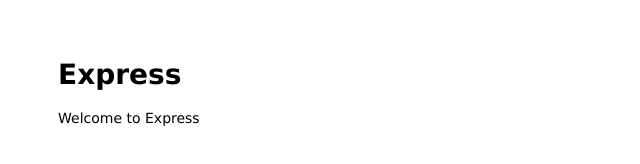
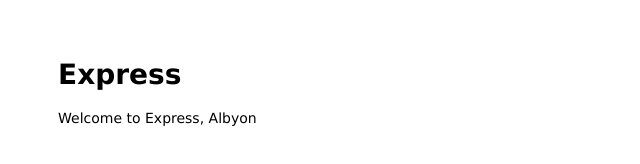
Before and after one commit to AlbyonHokwin/mymoviz-backend, a website: page public/index.html in a window 1280 px wide. Shown: the full height of the page, 0-640 px from the left. Drawn offline with Linux system fonts and the light colour scheme.

```diff
--- a/app.js
+++ b/app.js
@@ -18,7 +18,6 @@
 app.use(cookieParser());
 app.use(express.static(path.join(__dirname, 'public')));
 
-console.log('correctly readed app');
 app.use('/', indexRouter);
 
 module.exports = app;
--- a/public/index.html
+++ b/public/index.html
@@ -7,7 +7,7 @@
 
 <body>
   <h1>Express</h1>
-  <p>Welcome to Express</p>
+  <p>Welcome to Express, Albyon</p>
 </body>
 
 </html>
--- a/routes/index.js
+++ b/routes/index.js
@@ -7,8 +7,6 @@
 
 const urlToDiscoverMovie =
     `https://api.themoviedb.org/3/discover/movie?api_key=${apiKey}&language=en-US&sort_by=popularity.desc&include_adult=false&include_video=false&page=1&with_watch_monetization_types=flatrate`
-
-console.log('correctly readed');
 
 router.get('/movies', (req, res) => {
     fetch(urlToDiscoverMovie)
```
